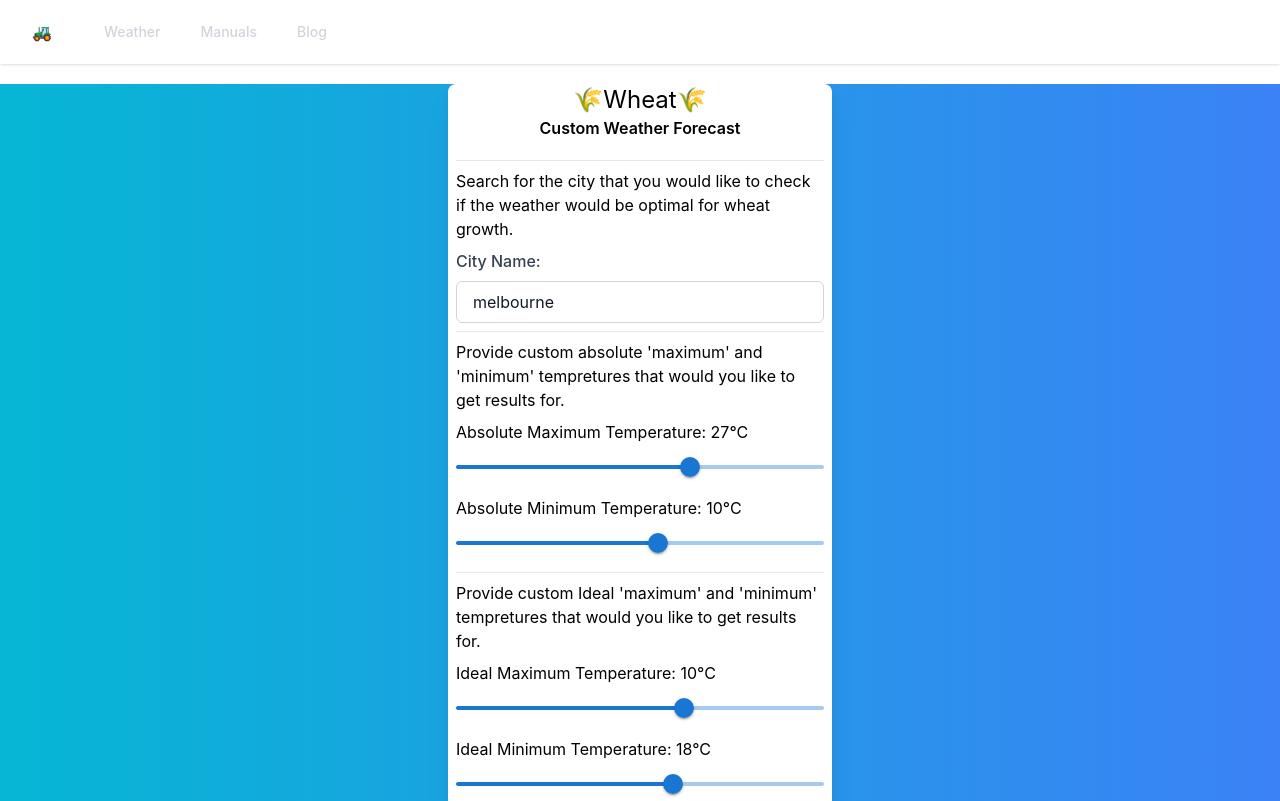
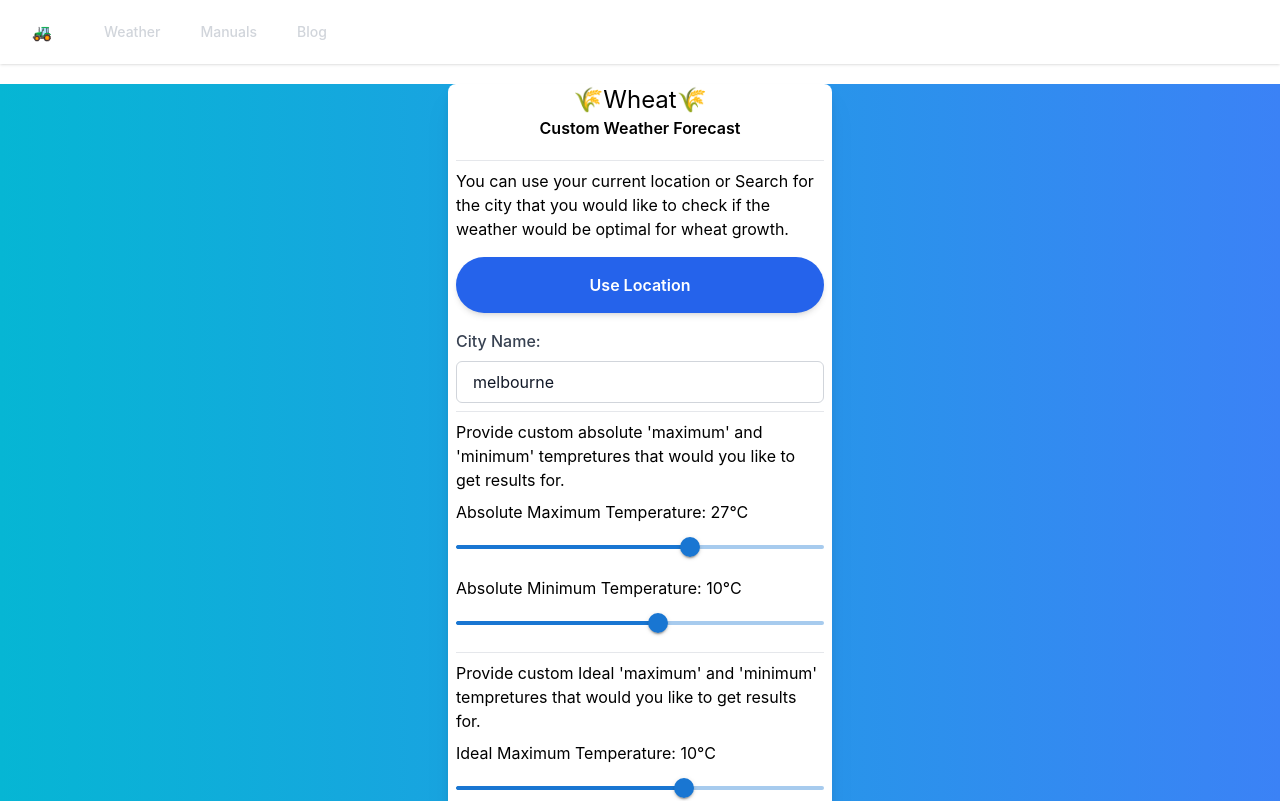
Before and after one commit to peterpapas1/farmers-platform-app, a React (Create React App) app: page / in a window 1280 px wide. Shown: the top 801 px of the page. Built offline with nearby package versions, Linux system fonts and the light colour scheme; no server answers.

Commit message:
Added a first version of the use current location button

```diff
--- a/src/Pages/Weather.js
+++ b/src/Pages/Weather.js
@@ -3,6 +3,7 @@ import ApiCall from "../components/apicall";
 import React, { useState, useEffect } from "react";
 import axios from "axios";
 import Slider from "@mui/material/Slider";
+import LocationButton from "../components/LocationButton";
 
 function Weather() {
   const [width, setWidth] = useState(window.innerWidth);
@@ -82,9 +83,12 @@ function Weather() {
           </div>
           <hr />
           <p>
-            Search for the city that you would like to check if the weather
-            would be optimal for wheat growth.
+            You can use your current location or Search for the city that you
+            would like to check if the weather would be optimal for wheat
+            growth.
           </p>
+
+          <LocationButton />
 
           <label
             htmlFor="cityname"
--- /dev/null
+++ b/src/components/LocationButton.js
@@ -0,0 +1,36 @@
+import React, { useState } from "react";
+
+function LocationButton() {
+  const [location, setLocation] = useState(null);
+
+  const handleClick = () => {
+    if (navigator.geolocation) {
+      navigator.geolocation.getCurrentPosition((position) => {
+        const lat = position.coords.latitude;
+        const lon = position.coords.longitude;
+        setLocation({ lat, lon });
+      });
+    } else {
+      alert("Geolocation is not supported by this browser.");
+    }
+  };
+
+  return (
+    <div>
+      <button
+        className="mt-2 mb-2 py-4 px-6  bg-blue-600 hover:bg-blue-700 focus:ring-blue-500 focus:ring-offset-blue-200 text-white w-full transition ease-in duration-200 text-center text-base font-semibold shadow-md focus:outline-none focus:ring-2 focus:ring-offset-2  rounded-full"
+        onClick={handleClick}
+      >
+        Use Location
+      </button>
+      {location && (
+        <div>
+          <p>Latitude: {location.lat}</p>
+          <p>Longitude: {location.lon}</p>
+        </div>
+      )}
+    </div>
+  );
+}
+
+export default LocationButton;
```
